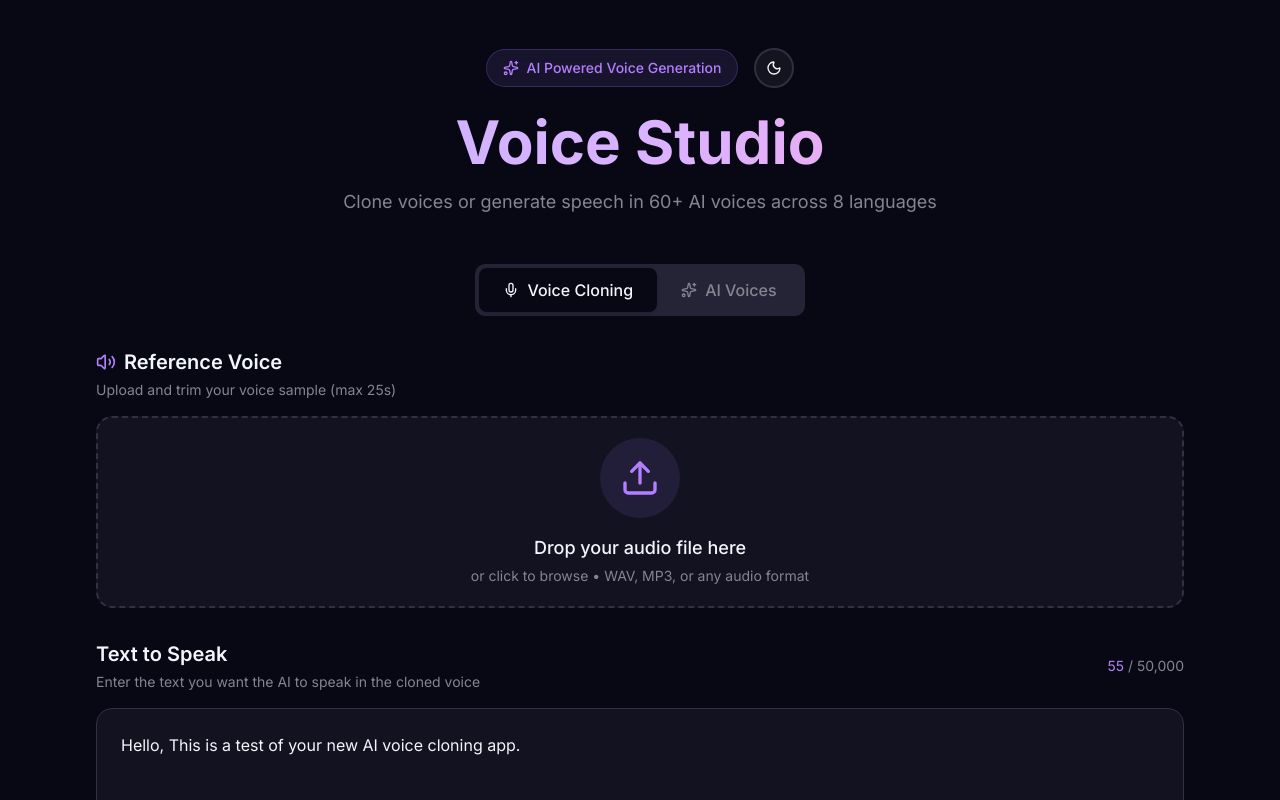
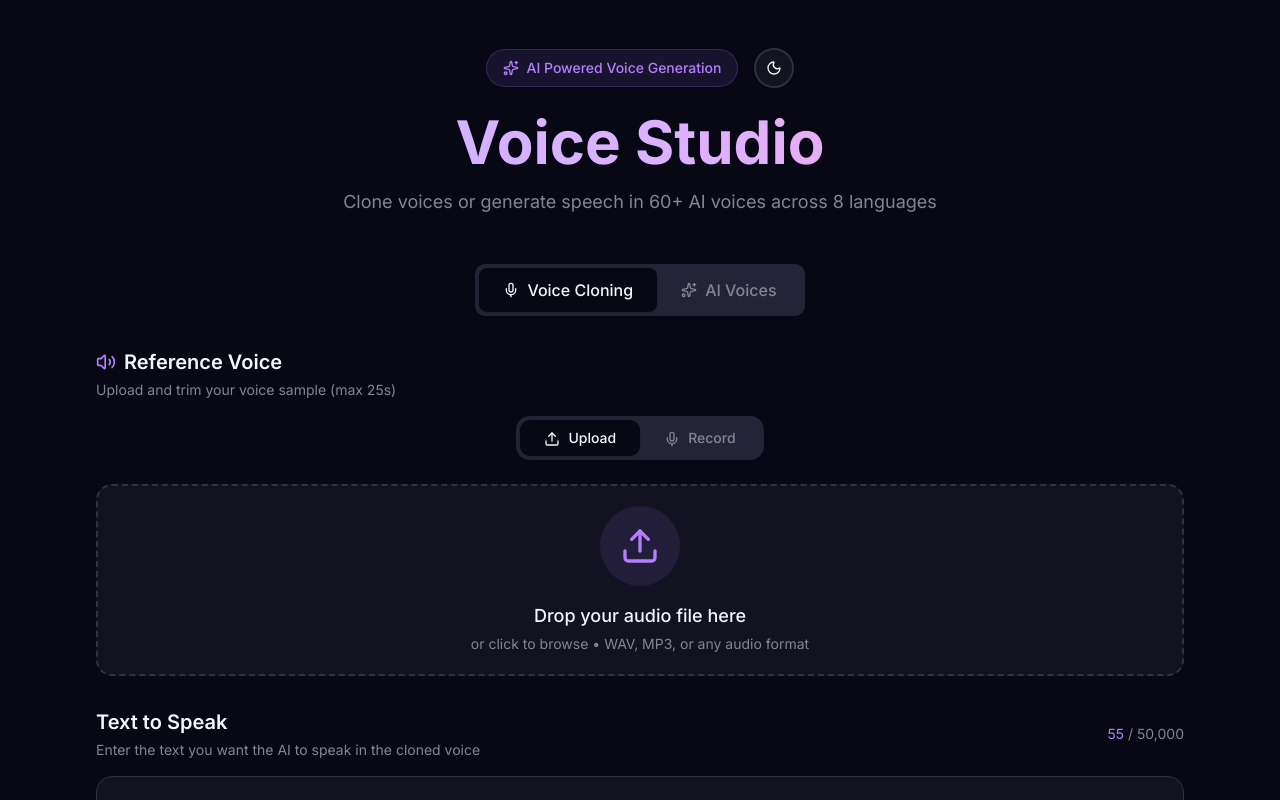
Before and after one commit to Sohaib-2/voice_cloner, a Next.js app: page / in a window 1280 px wide. Shown: the top 800 px of the page. Built offline with nearby package versions, Linux system fonts and the light colour scheme.

Commit message:
added recording functionlatiy

```diff
--- a/components/tabs/VoiceCloningTab.tsx
+++ b/components/tabs/VoiceCloningTab.tsx
@@ -2,7 +2,7 @@
 
 import { useState, useRef, useEffect } from "react";
 import { Button } from "@/components/ui/button";
-import { Upload, Wand2, Download, Play, Pause, Volume2, Loader2, Sparkles, Check } from "lucide-react";
+import { Upload, Wand2, Download, Play, Pause, Volume2, Loader2, Sparkles, Check, Mic, Square, RotateCcw } from "lucide-react";
 import WaveSurfer from "wavesurfer.js";
 import RegionsPlugin from "wavesurfer.js/dist/plugins/regions.js";
 import { toBase64, processAudioFile } from "@/lib/audioUtils";
@@ -29,6 +29,10 @@ export default function VoiceCloningTab({ maxChars, maxAudioDuration }: VoiceClo
   const [genAudioSize, setGenAudioSize] = useState(0);
   const [jobStatus, setJobStatus] = useState<string>("");
   const [queueTime, setQueueTime] = useState<number>(0);
+  const [inputMode, setInputMode] = useState<"upload" | "record">("upload");
+  const [isRecording, setIsRecording] = useState(false);
+  const [recordedChunks, setRecordedChunks] = useState<Blob[]>([]);
+  const [recordingTime, setRecordingTime] = useState(0);
 
   const refWaveformRef = useRef<HTMLDivElement>(null);
   const genWaveformRef = useRef<HTMLDivElement>(null);
@@ -36,6 +40,8 @@ export default function VoiceCloningTab({ maxChars, maxAudioDuration }: VoiceClo
   const genWavesurferRef = useRef<WaveSurfer | null>(null);
   const regionsPluginRef = useRef<RegionsPlugin | null>(null);
   const fileInputRef = useRef<HTMLInputElement>(null);
+  const mediaRecorderRef = useRef<MediaRecorder | null>(null);
+  const recordingIntervalRef = useRef<NodeJS.Timeout | null>(null);
 
   const charCount = text.length;
 
@@ -53,6 +59,74 @@ export default function VoiceCloningTab({ maxChars, maxAudioDuration }: VoiceClo
     } catch (error) {
       alert("Failed to load audio file. Please try a different file.");
       e.target.value = "";
+    }
+  };
+
+  // Start recording
+  const startRecording = async () => {
+    try {
+      const stream = await navigator.mediaDevices.getUserMedia({ audio: true });
+      const mediaRecorder = new MediaRecorder(stream);
+      mediaRecorderRef.current = mediaRecorder;
+
+      const chunks: Blob[] = [];
+      setRecordedChunks([]);
+      setRecordingTime(0);
+
+      mediaRecorder.ondataavailable = (e) => {
+        if (e.data.size > 0) {
+          chunks.push(e.data);
+        }
+      };
+
+      mediaRecorder.onstop = () => {
+        const blob = new Blob(chunks, { type: "audio/webm" });
+        const file = new File([blob], "recorded-audio.webm", { type: "audio/webm" });
+
+        if (refWavesurferRef.current) {
+          refWavesurferRef.current.destroy();
+          refWavesurferRef.current = null;
+        }
+        setFile(file);
+
+        stream.getTracks().forEach(track => track.stop());
+        if (recordingIntervalRef.current) {
+          clearInterval(recordingIntervalRef.current);
+        }
+      };
+
+      mediaRecorder.start();
+      setIsRecording(true);
+
+      recordingIntervalRef.current = setInterval(() => {
+        setRecordingTime(prev => {
+          if (prev >= maxAudioDuration) {
+            stopRecording();
+            return prev;
+          }
+          return prev + 0.1;
+        });
+      }, 100);
+    } catch (error) {
+      alert("Could not access microphone. Please grant permission and try again.");
+    }
+  };
+
+  // Stop recording
+  const stopRecording = () => {
+    if (mediaRecorderRef.current && mediaRecorderRef.current.state !== "inactive") {
+      mediaRecorderRef.current.stop();
+      setIsRecording(false);
+    }
+  };
+
+  // Re-record
+  const reRecord = () => {
+    setFile(null);
+    setRecordingTime(0);
+    if (refWavesurferRef.current) {
+      refWavesurferRef.current.destroy();
+      refWavesurferRef.current = null;
     }
   };
 
@@ -274,7 +348,7 @@ export default function VoiceCloningTab({ maxChars, maxAudioDuration }: VoiceClo
               Reference Voice
             </h2>
             <p className="text-sm text-muted-foreground mt-1">
-              Upload and trim your voice sample (max {maxAudioDuration}s)
+              {inputMode === "upload" ? `Upload and trim your voice sample (max ${maxAudioDuration}s)` : `Record your voice directly (max ${maxAudioDuration}s)`}
             </p>
           </div>
 
@@ -298,6 +372,36 @@ export default function VoiceCloningTab({ maxChars, maxAudioDuration }: VoiceClo
           )}
         </div>
 
+        {/* Mode Toggle */}
+        {!file && !isRecording && (
+          <div className="flex justify-center mb-6">
+            <div className="inline-flex bg-muted rounded-xl p-1">
+              <button
+                onClick={() => setInputMode("upload")}
+                className={`px-6 py-2 rounded-lg text-sm font-medium transition-all ${
+                  inputMode === "upload"
+                    ? "bg-background text-foreground shadow-sm"
+                    : "text-muted-foreground hover:text-foreground"
+                }`}
+              >
+                <Upload className="w-4 h-4 inline mr-2" />
+                Upload
+              </button>
+              <button
+                onClick={() => setInputMode("record")}
+                className={`px-6 py-2 rounded-lg text-sm font-medium transition-all ${
+                  inputMode === "record"
+                    ? "bg-background text-foreground shadow-sm"
+                    : "text-muted-foreground hover:text-foreground"
+                }`}
+              >
+                <Mic className="w-4 h-4 inline mr-2" />
+                Record
+              </button>
+            </div>
+          </div>
+        )}
+
         <input
           ref={fileInputRef}
           type="file"
@@ -306,7 +410,8 @@ export default function VoiceCloningTab({ maxChars, maxAudioDuration }: VoiceClo
           className="hidden"
         />
 
-        {!file ? (
+        {!file && !isRecording ? (
+          inputMode === "upload" ? (
             <button
               onClick={() => fileInputRef.current?.click()}
               className="w-full h-48 border-2 border-dashed border-border rounded-2xl hover:border-primary/50 transition-all duration-300 flex flex-col items-center justify-center gap-4 bg-card hover:bg-accent/50 group"
@@ -319,6 +424,44 @@ export default function VoiceCloningTab({ maxChars, maxAudioDuration }: VoiceClo
                 <p className="text-sm text-muted-foreground mt-1">or click to browse • WAV, MP3, or any audio format</p>
               </div>
             </button>
+          ) : (
+            <div className="w-full h-48 border-2 border-dashed border-border rounded-2xl flex flex-col items-center justify-center gap-4 bg-card">
+              <div className="w-20 h-20 rounded-full bg-red-500/10 flex items-center justify-center">
+                <Mic className="w-10 h-10 text-red-500" />
+              </div>
+              <div className="text-center">
+                <p className="font-medium text-lg">Ready to record</p>
+                <p className="text-sm text-muted-foreground mt-1">Click the button below to start recording</p>
+              </div>
+              <Button
+                onClick={startRecording}
+                size="lg"
+                className="bg-red-500 hover:bg-red-600 text-white"
+              >
+                <Mic className="w-5 h-5 mr-2" />
+                Start Recording
+              </Button>
+            </div>
+          )
+        ) : isRecording ? (
+          <div className="w-full h-48 border-2 border-red-500 rounded-2xl flex flex-col items-center justify-center gap-4 bg-card animate-pulse">
+            <div className="w-20 h-20 rounded-full bg-red-500 flex items-center justify-center animate-pulse">
+              <Mic className="w-10 h-10 text-white" />
+            </div>
+            <div className="text-center">
+              <p className="font-medium text-lg text-red-500">Recording...</p>
+              <p className="text-2xl font-mono font-bold mt-2">{recordingTime.toFixed(1)}s / {maxAudioDuration}s</p>
+            </div>
+            <Button
+              onClick={stopRecording}
+              size="lg"
+              variant="outline"
+              className="border-red-500 text-red-500 hover:bg-red-50"
+            >
+              <Square className="w-5 h-5 mr-2" />
+              Stop Recording
+            </Button>
+          </div>
         ) : (
           <div className="space-y-4 animate-fadeIn">
             <div className="bg-card border border-border rounded-2xl p-6">
@@ -339,6 +482,17 @@ export default function VoiceCloningTab({ maxChars, maxAudioDuration }: VoiceClo
                     </p>
                   </div>
                 </div>
+                <div className="flex gap-2">
+                  {inputMode === "record" && (
+                    <Button
+                      onClick={reRecord}
+                      variant="outline"
+                      size="sm"
+                    >
+                      <RotateCcw className="w-4 h-4 mr-2" />
+                      Re-record
+                    </Button>
+                  )}
                   <Button
                     onClick={() => {
                       setFile(null);
@@ -351,6 +505,7 @@ export default function VoiceCloningTab({ maxChars, maxAudioDuration }: VoiceClo
                   >
                     Change
                   </Button>
+                </div>
               </div>
 
               <div className="bg-muted/50 rounded-xl p-4 mb-4">
```
Lines whose indentation alone changed are shown as unchanged.
